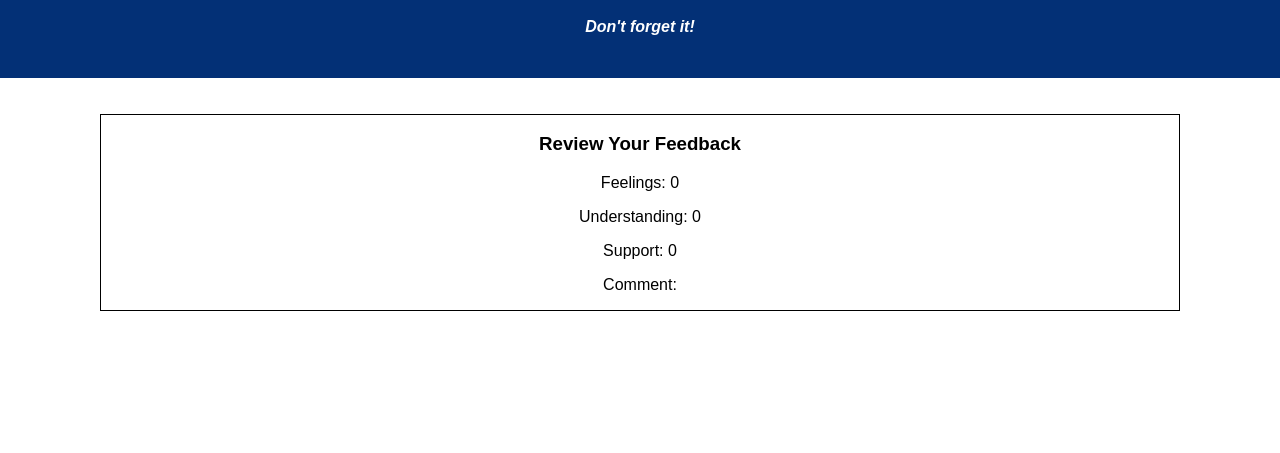
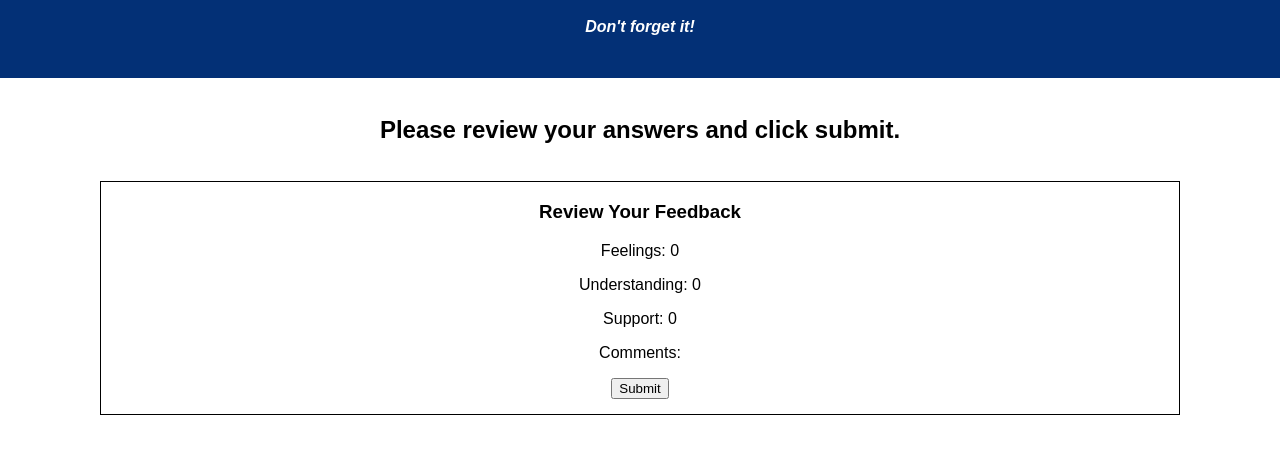
Before and after one commit to brittbmh/Redux-Feedback-Loop, a React app: page /#/FinalReview in a window 1280 px wide. Shown: the part 67-520 px from the top of the page. Built offline with nearby package versions, Linux system fonts and the light colour scheme.

Commit message:
add final review page

```diff
--- a/src/components/App/App.js
+++ b/src/components/App/App.js
@@ -5,8 +5,9 @@ import Header from './../Header/Header.js';
 import Review from './../Review/Review.js';
 import Feelings from './../Feelings/Feelings.js';
 import Understanding from './../Understanding/Understanding.js';
-import Support from './../Support/Support.js'
-import Comments from './../Comments/Comments.js'
+import Support from './../Support/Support.js';
+import Comments from './../Comments/Comments.js';
+import FinalReview from './../FinalReview/FinalReview.js';
 import {HashRouter as Router, Route, Link } from 'react-router-dom';
 
 class App extends Component {
@@ -21,6 +22,7 @@ class App extends Component {
             <Route exact path='/Understanding' component={Understanding} />
             <Route exact path='/Support' component={Support} />
             <Route exact path='/Comments' component={Comments} />
+            <Route exact path='/FinalReview' component={FinalReview} />
           </div>
         </Router>
         <br />
--- a/src/components/Comments/Comments.js
+++ b/src/components/Comments/Comments.js
@@ -20,7 +20,7 @@ class Comments extends Component {
     sendComments = (event) => {
         event.preventDefault();
         const comments = this.state.comments;
-        const action = { type: 'UPDATE_FEELINGS', payload: comments };
+        const action = { type: 'UPDATE_COMMENT', payload: comments };
         this.props.dispatch(action);
         this.props.history.push('/FinalReview');
     }
--- /dev/null
+++ b/src/components/FinalReview/FinalReview.js
@@ -0,0 +1,11 @@
+import React, {Component} from 'react';
+
+class FinalReview extends Component {
+    render () {
+        return (
+            <h2>Please review your answers and click submit.</h2>
+        )
+    }
+}
+
+export default FinalReview;
--- a/src/components/Review/Review.css
+++ b/src/components/Review/Review.css
@@ -2,4 +2,5 @@
     border: 1px solid;
     margin-left: 100px;
     margin-right: 100px;
+    padding-bottom: 15px;
 }
--- a/src/components/Review/Review.js
+++ b/src/components/Review/Review.js
@@ -12,7 +12,8 @@ class Review extends Component {
                 <p>Feelings: {feedback.Feelings} </p>
                 <p>Understanding: {feedback.Understanding}</p>
                 <p>Support: {feedback.Support}</p>
-                <p>Comment: {feedback.Comment}</p>
+                <p>Comments: {feedback.Comments}</p>
+                <button>Submit</button>
             </div>
         )
     }
--- a/src/index.js
+++ b/src/index.js
@@ -21,7 +21,7 @@ const feedbackReview = (state = defaultFeedback, action) => {
         return {...state, Understanding: action.payload};
     } else if (action.type === 'UPDATE_SUPPORT'){
         return { ...state, Support: action.payload}
-    } else if (action.type === 'UPDATE_COMMENTS'){
+    } else if (action.type === 'UPDATE_COMMENT'){
         return {...state, Comments: action.payload}
     }
     return state;
```
